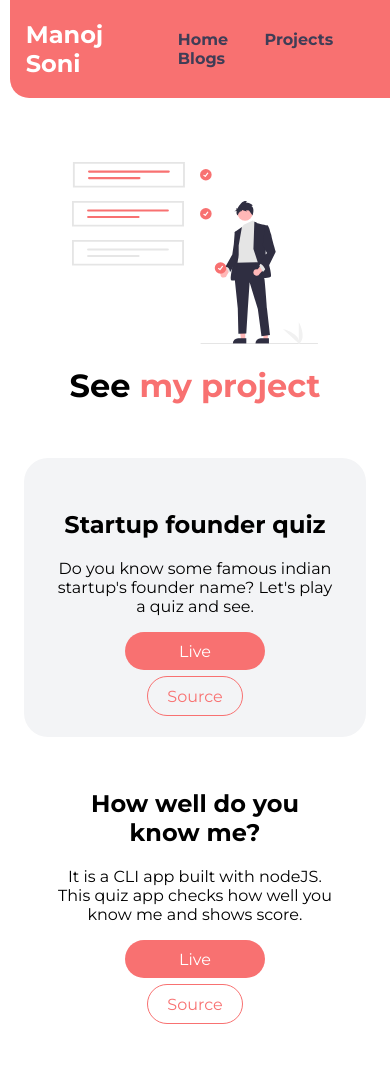
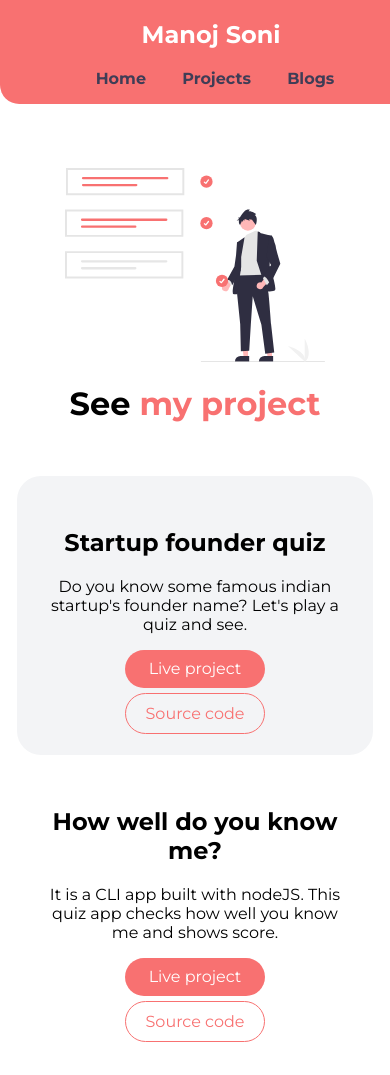
Before and after one commit to manojncsoni007/Portfolio, a plain HTML site: page projects.html in a window 390 px wide. Shown: the top 1075 px of the page. Drawn offline with Linux system fonts and the light colour scheme.

Commit message:
feature changes

```diff
--- a/projects.html
+++ b/projects.html
@@ -29,8 +29,8 @@
             <h1>Startup founder quiz</h1>
             <p>Do you know some famous indian startup's founder name? Let's play a quiz and see.</p>
             <div>
-                <a class="link link-primary" href="https://replit.com/@Manojsoni78/startupFounderQuiz?embed=1&output=1#index.js">Live</a>
-                <a class="link link-secondary" href="https://github.com/manojncsoni007/Startup-Founder-Quiz">Source</a>
+                <a class="link link-primary" href="https://replit.com/@Manojsoni78/startupFounderQuiz?embed=1&output=1#index.js">Live project</a>
+                <a class="link link-secondary" href="https://github.com/manojncsoni007/Startup-Founder-Quiz">Source code</a>
             </div>
         </div>
     </section>
@@ -40,8 +40,8 @@
             <h1>How well do you know me?</h1>
             <p>It is a CLI app built with nodeJS. This quiz app checks how well you know me and shows score.</p>
             <div>
-                <a class="link link-primary" href="https://replit.com/@Manojsoni78/How-well-Do-you-know-me?embed=1&output=1#index.js">Live</a>
-                <a class="link link-secondary" href="https://github.com/manojncsoni007/How-Well-Do-You-Know-Manoj">Source</a>
+                <a class="link link-primary" href="https://replit.com/@Manojsoni78/How-well-Do-you-know-me?embed=1&output=1#index.js">Live project</a>
+                <a class="link link-secondary" href="https://github.com/manojncsoni007/How-Well-Do-You-Know-Manoj">Source code</a>
             </div>
         </div>
     </section>
--- a/style.css
+++ b/style.css
@@ -197,8 +197,9 @@ footer h3 {
 
 @media (max-width: 900px) {
     body {
-        max-width: 95%;
         width: 100%;
+        margin: 0;
+        top: 0;
     }
     .list-item-inline {
         display: inline;
@@ -210,4 +211,18 @@ footer h3 {
     .link-primary {
         display: block;
     }
+    nav {
+        display: inline-block;
+        padding: 1rem 0;
+        margin-top: 0rem;
+        width: 100%;
+        max-width: 900px;
+    }
+    nav h2 {
+        font-size: 1.5rem;
+        text-align: center;
+    }
+    nav ul {
+        text-align: center;
+    }
 }
```
